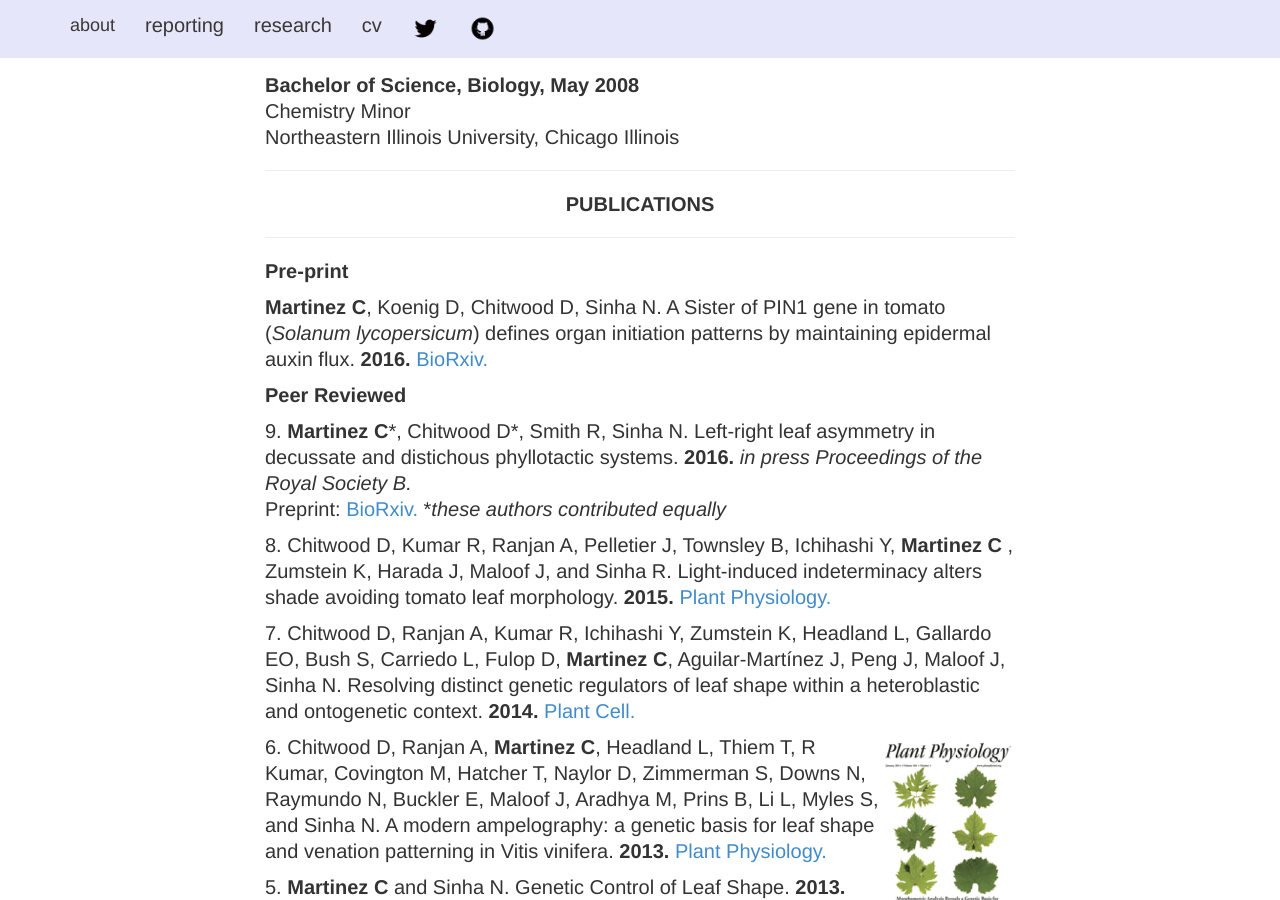
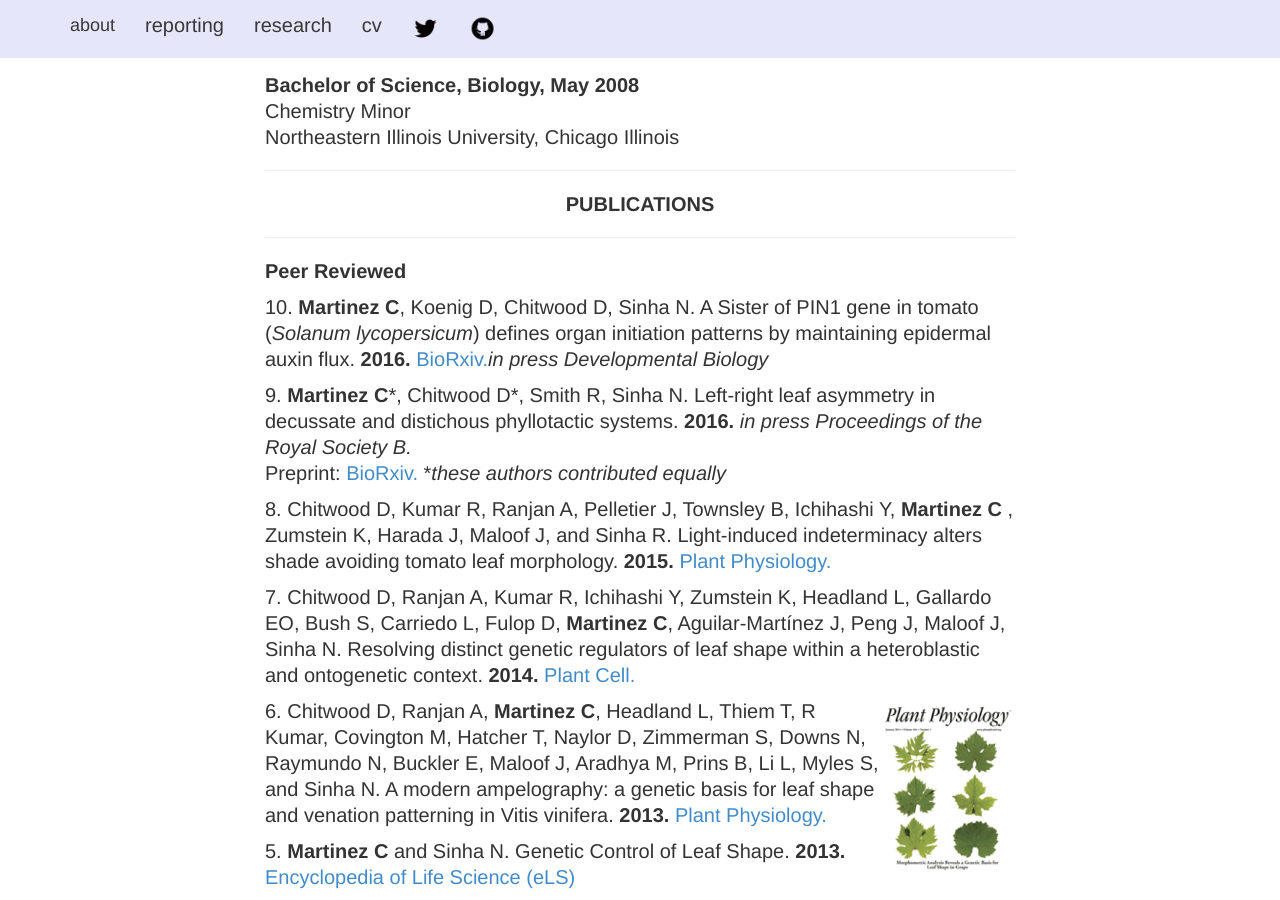
Before and after one commit to iamciera/creports, a Jekyll site: the page built from cv/index.html, in a window 1280 px wide and 900 px high, scrolled down 727 px. Built offline with Jekyll 4.4.1, drawn with Linux system fonts in a browser that asks for light colours; nearby versions of some CDN libraries.

Commit message:
updated CV

```diff
--- a/cv/index.html
+++ b/cv/index.html
@@ -46,10 +46,11 @@
 				<hr />
 				<center><strong>PUBLICATIONS</strong><br /></center>
 				<hr />
-				<p><strong>Pre-print</strong></p>
 
-				<p><strong>Martinez C</strong>, Koenig D, Chitwood D, Sinha N. A Sister of PIN1 gene in tomato (<i>Solanum lycopersicum</i>) defines organ initiation patterns by maintaining epidermal auxin flux. <b>2016.</b> <a href="http://biorxiv.org/content/early/2016/03/02/042150"> BioRxiv.</a></p>
 				<p><strong>Peer Reviewed</strong>
+
+				<p>10. <strong>Martinez C</strong>, Koenig D, Chitwood D, Sinha N. A Sister of PIN1 gene in tomato (<i>Solanum lycopersicum</i>) defines organ initiation patterns by maintaining epidermal auxin flux. <b>2016.</b> <a href="http://biorxiv.org/content/early/2016/03/02/042150"> BioRxiv.</a><i>in press Developmental Biology</i></p>
+
 				<p>9. <strong>Martinez C</strong>*, Chitwood D*, Smith R, Sinha N. Left-right leaf asymmetry in decussate and distichous phyllotactic systems. <b>2016.</b>  <i>in press Proceedings of the Royal Society B. </i><br />Preprint:<a href="http://biorxiv.org/content/early/2016/03/15/043869">  BioRxiv.</a> *<i>these authors contributed equally</i></p>
 				<p>8. Chitwood D, Kumar R, Ranjan A, Pelletier J, Townsley B, Ichihashi Y, <strong> Martinez C </strong>, Zumstein K, Harada J, Maloof J, and Sinha R. Light-induced indeterminacy alters shade avoiding tomato leaf morphology. <b>2015.</b> <a href="http://www.plantphysiol.org/content/early/2015/09/17/pp.15.01229.full.pdf"> Plant Physiology.</a></p>
 				<p>7. Chitwood D, Ranjan A, Kumar R, Ichihashi Y, Zumstein K, Headland L, Gallardo EO, Bush S, Carriedo L, Fulop D, <b>Martinez C</b>, Aguilar-Martínez J, Peng J, Maloof J, Sinha N. Resolving distinct genetic regulators of leaf shape within a heteroblastic and ontogenetic context.  <b>2014. </b><a href="http://www.plantcell.org/content/early/2014/09/30/tpc.114.130112.full.pdf+html">Plant Cell.</a></p>
```
